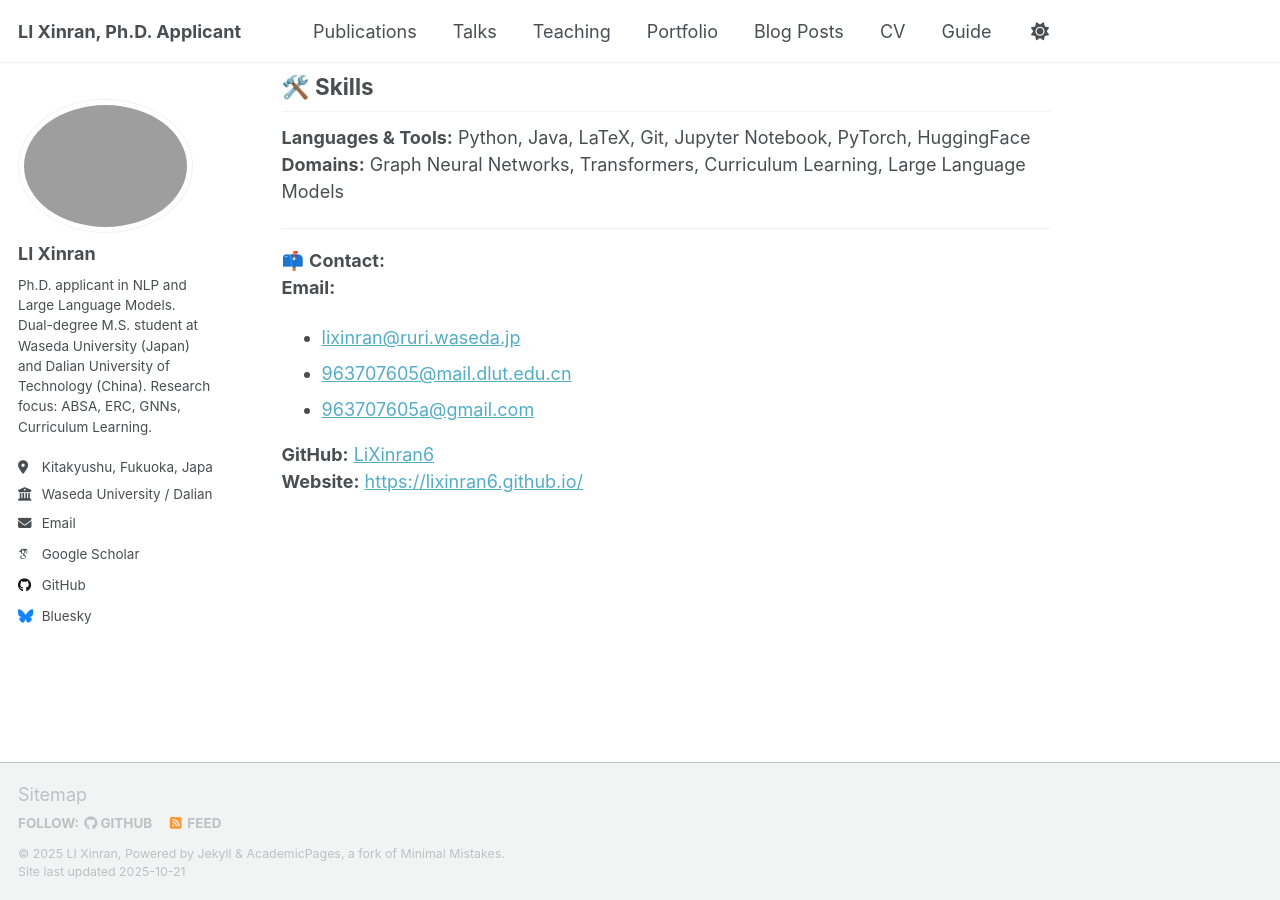
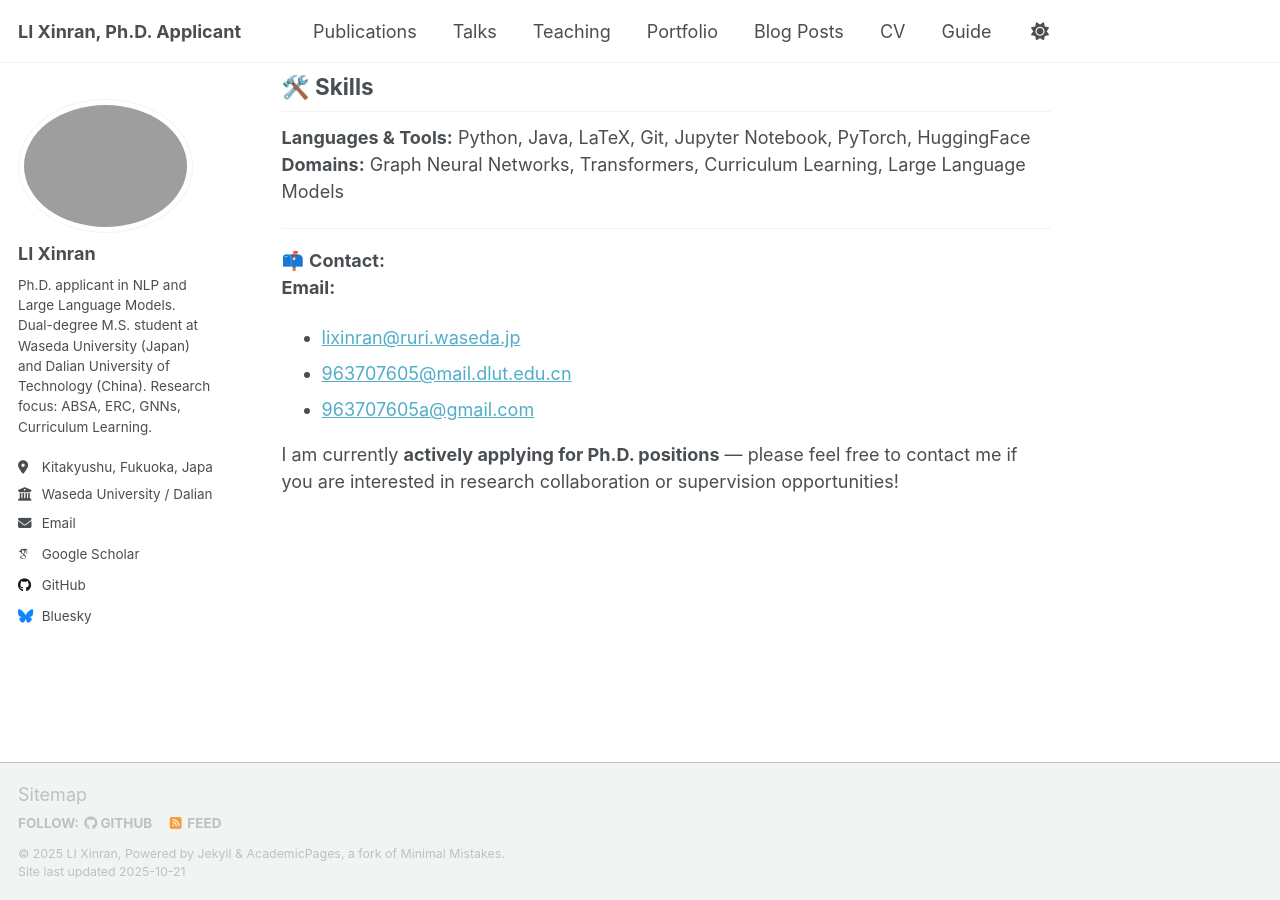
Before and after one commit to LiXinran6/LiXinran6.github.io, a Jekyll site: the page built from _pages/about.md, in a window 1280 px wide and 900 px high, scrolled down 2495 px. Built offline with Jekyll 4.4.1, drawn with Linux system fonts in a browser that asks for light colours; some web fonts are replaced; a script that is not in the unit is left out.

Commit message:
Update about.md

```diff
--- a/_pages/about.md
+++ b/_pages/about.md
@@ -84,5 +84,4 @@ My research focuses on **Emotion Recognition in Conversation (ERC)** and **Aspec
 - [963707605@mail.dlut.edu.cn](mailto:963707605@mail.dlut.edu.cn)
 - [963707605a@gmail.com](mailto:963707605a@gmail.com)
 
-**GitHub:** [LiXinran6](https://github.com/LiXinran6)
-**Website:** [https://lixinran6.github.io/](https://lixinran6.github.io/)
+I am currently **actively applying for Ph.D. positions** — please feel free to contact me if you are interested in research collaboration or supervision opportunities!
```
